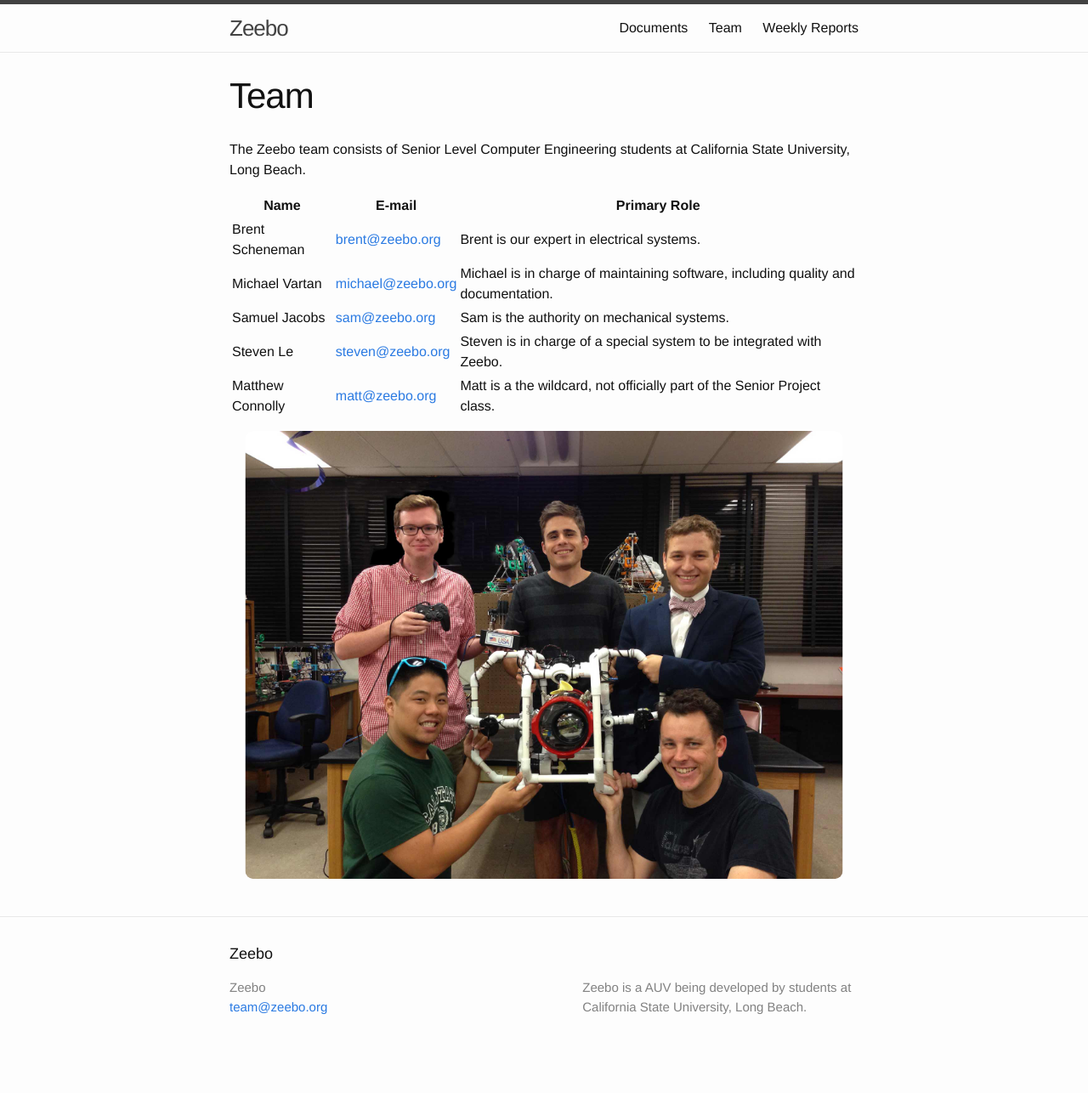
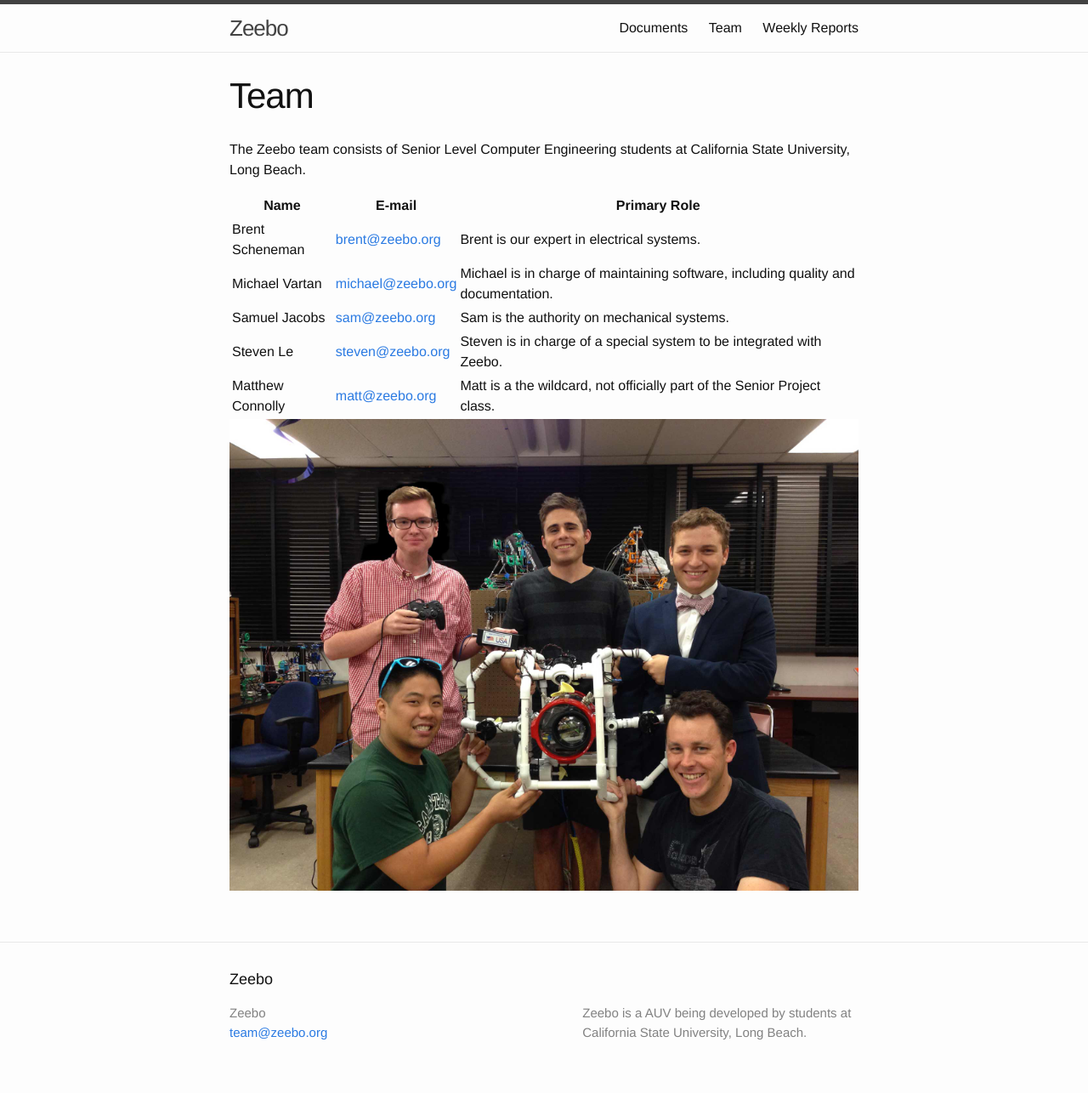
Before and after one commit to vartan/Xeebo, a Jekyll site: the page built from team.md, in a window 1280 px wide. Shown: the whole page at 85% size. Built offline with Jekyll 4.4.1, drawn with Linux system fonts in a browser that asks for light colours; before the commit the page ends 1256 px from its top, so only the background shows below that.

Commit message:
no float right image

```diff
--- a/_sass/_layout.scss
+++ b/_sass/_layout.scss
@@ -147,16 +147,15 @@
         width:         calc(100% - (#{$spacing-unit} / 2));
     }
 }
-    .page-content img {
-        border-radius: 10px;
-        float:right;
-        -webkit-transform: scale(0.95,0.95); /*lazy padding*/
-    }
+ul#posts > li > div.post-content > p > img {
+  display: block;
+  margin: 0 auto;
+  max-height: 80%;
+  max-width: 100%;
+}
+
 @include media-query($on-palm) {
-    .page-content img {
-        float:none;
-        -webkit-transform: scale(1,1);
-    }
+
     .footer-col {
         float: none;
         width: -webkit-calc(100% - (#{$spacing-unit} / 2));
```
